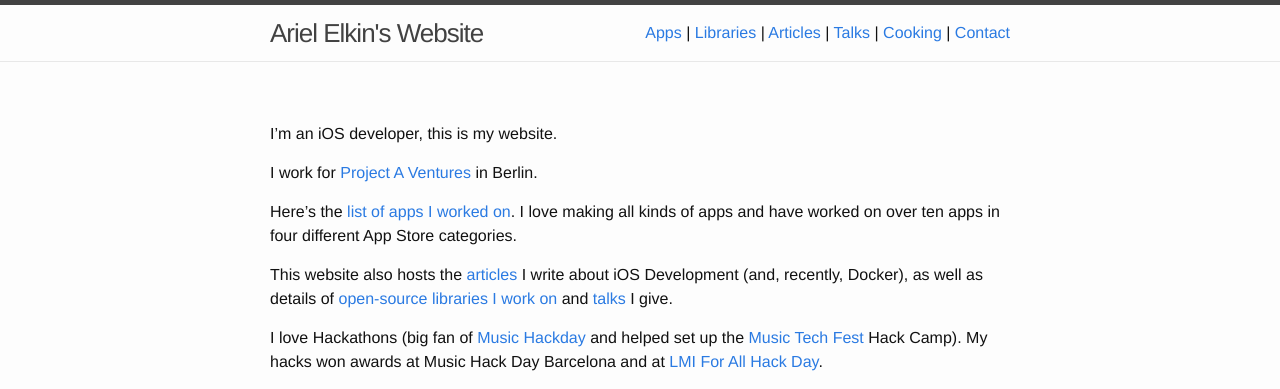
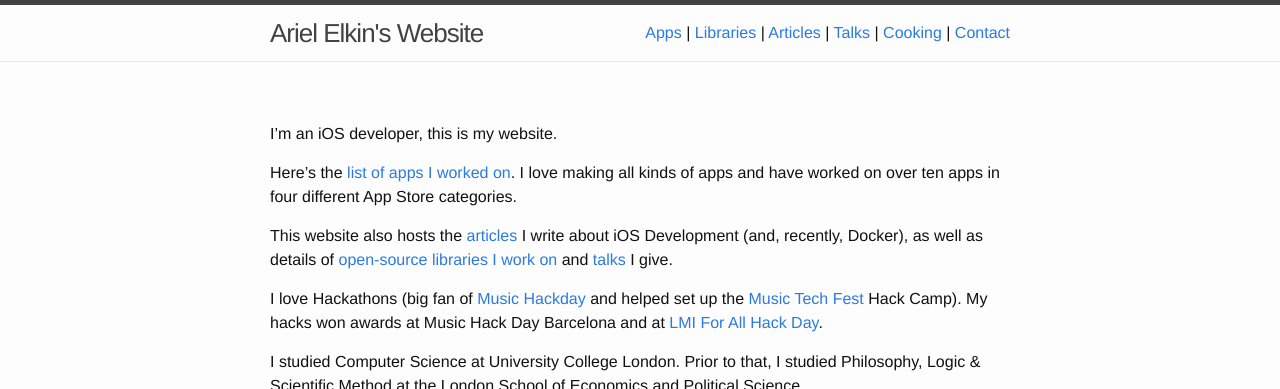
Before and after one commit to arielelkin/site_source, a Jekyll site: the page built from index.markdown, in a window 1280 px wide, cut to the strip 0-389 px from the top of the page. Built offline with Jekyll 4.4.1, drawn with Linux system fonts in a browser that asks for light colours.

Commit message:
update index.markdown

```diff
--- a/index.markdown
+++ b/index.markdown
@@ -6,8 +6,6 @@ footer: false
 ---
 
 I'm an iOS developer, this is my website.
-
-I work for [Project A Ventures](https://www.project-a.com/) in Berlin.
 
 Here's the [list of apps I worked on](/apps). I love making all kinds of apps and have worked on over ten apps in four different App Store categories.
 
```
